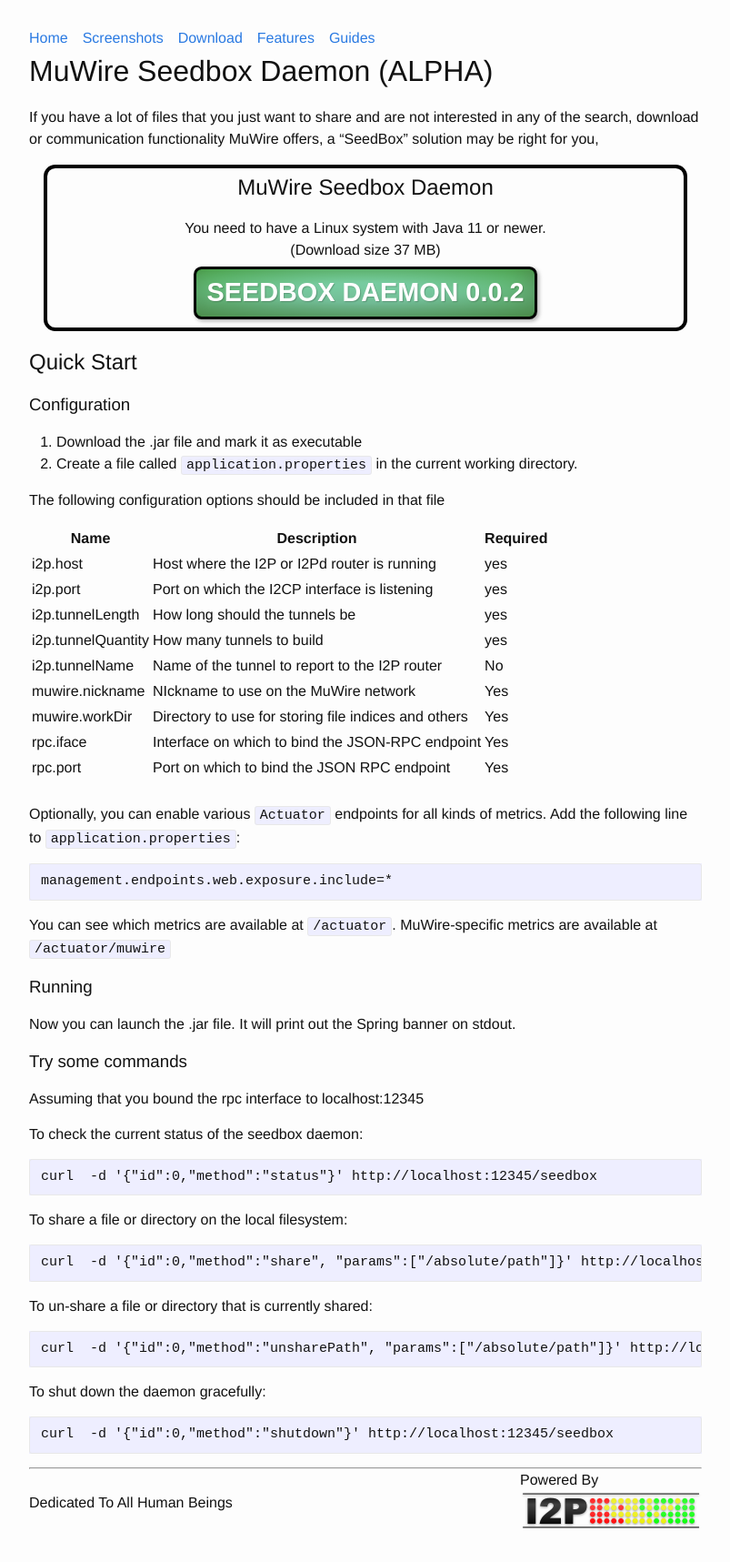
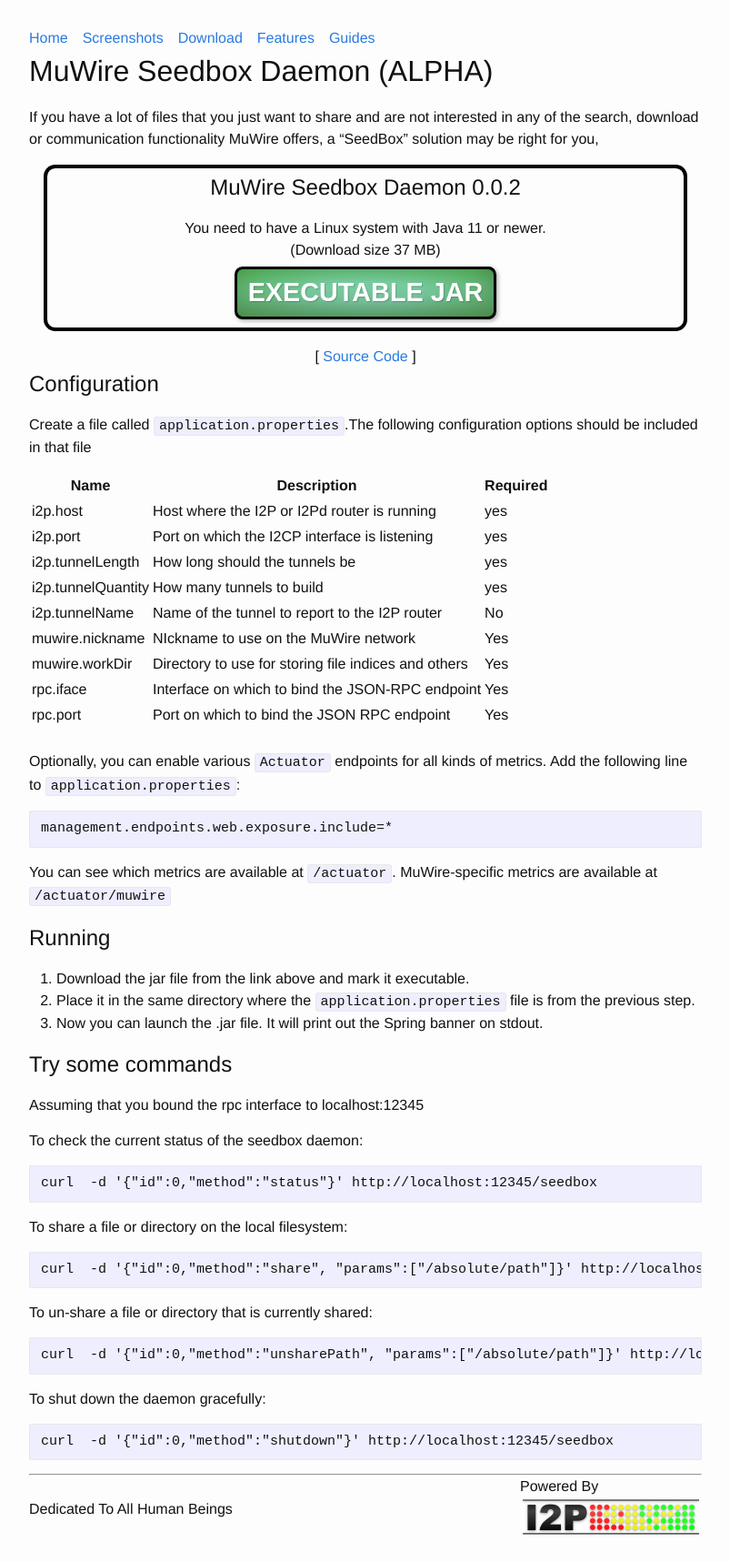
Before and after one commit to zlatinb/muwire-dot-i2p, a Jekyll site: the page built from seedbox.markdown, in a window 1280 px wide. Shown: the whole page at 91% size, without its empty margins (238-1041 px from the left). Built offline with Jekyll 4.4.1, drawn with Linux system fonts in a browser that asks for light colours.

Commit message:
better page layout

````diff
--- a/seedbox.markdown
+++ b/seedbox.markdown
@@ -43,21 +43,18 @@ If you have a lot of files that you just want to share and are not interested in
 
 <center>
 <div class="download-container">
-<h2>MuWire Seedbox Daemon</h2>
+<h2>MuWire Seedbox Daemon 0.0.2</h2>
 You need to have a Linux system with Java 11 or newer.<br/>
 (Download size 37 MB)<br/>
-<a class="get-muwire" href="/downloads/muwire-seedbox-daemon-0.0.2.jar">Seedbox Daemon 0.0.2</a>
+<a class="get-muwire" href="/downloads/muwire-seedbox-daemon-0.0.2.jar">Executable Jar</a>
 </div>
+[ <a href="http://git.idk.i2p/zlatinb/muwire-seedbox-daemon">Source Code</a> ]
 </center>
 
-## Quick Start
 
-### Configuration
+## Configuration
 
-1. Download the .jar file and mark it as executable
-2. Create a file called `application.properties` in the current working directory.
-
-The following configuration options should be included in that file
+Create a file called `application.properties`.The following configuration options should be included in that file
 
 |Name|Description|Required|
 |---|---|---|
@@ -78,11 +75,13 @@ management.endpoints.web.exposure.include=*
 ```
 You can see which metrics are available at `/actuator`.  MuWire-specific metrics are available at `/actuator/muwire`
 
-### Running
+## Running
 
-Now you can launch the .jar file. It will print out the Spring banner on stdout.
+1. Download the jar file from the link above and mark it executable.
+2. Place it in the same directory where the `application.properties` file is from the previous step.
+3. Now you can launch the .jar file. It will print out the Spring banner on stdout.
 
-### Try some commands
+## Try some commands
 
 Assuming that you bound the rpc interface to localhost:12345
 
````
